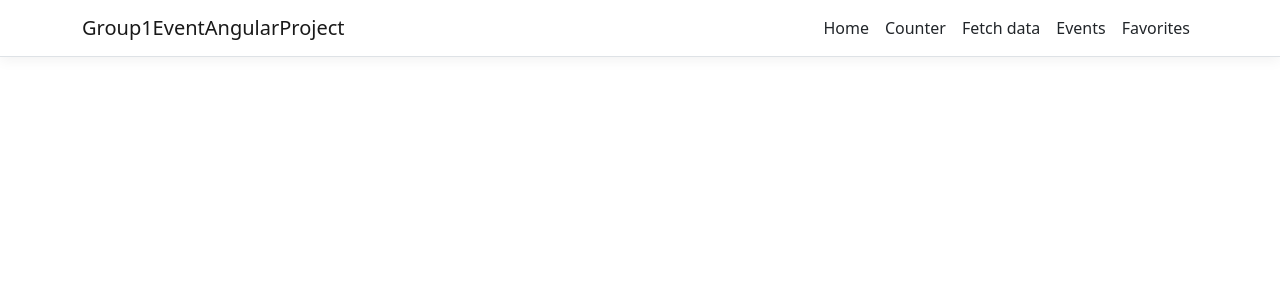
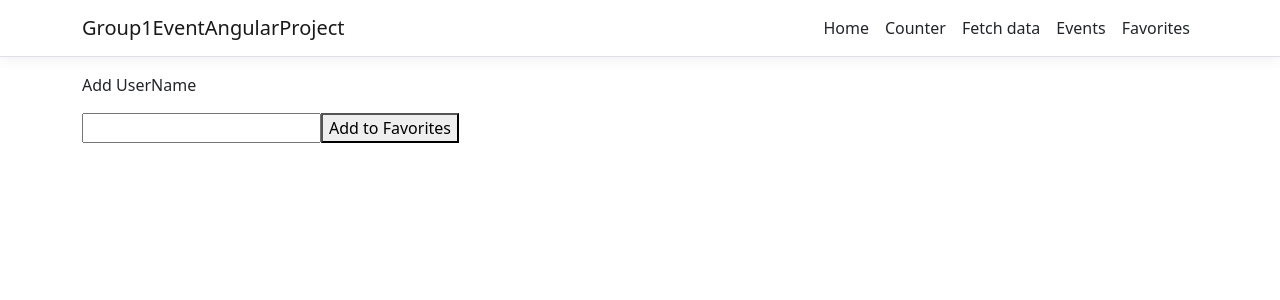
Before and after one commit to glandonj/AngularGroupProject, an Angular app in the folder Group1EventAngularProject/ClientApp/: page /event/1 in a window 1280 px wide. Shown: the top 300 px of the page. Built offline with nearby package versions, Linux system fonts and the light colour scheme; no server answers.

Commit message:
Added to Favorites functionality

```diff
--- a/Group1EventAngularProject/ClientApp/src/app/Service/event.service.ts
+++ b/Group1EventAngularProject/ClientApp/src/app/Service/event.service.ts
@@ -27,4 +27,8 @@ export class EventService {
   eventDetails(id:number):Observable<Event>{
     return this.http.get<Event>(`${this.baseUrl}api/Event/${id}`);
   }
+
+  addFavorite(newFavorite:Favorites):Observable<Favorites>{
+    return this.http.post<Favorites>(`${this.baseUrl}api/Event/addFavorite?_username=${newFavorite.username}&_eventsid=${newFavorite.eventsid}`,{});
+  }
 }
--- a/Group1EventAngularProject/ClientApp/src/app/components/event-details/event-details.component.html
+++ b/Group1EventAngularProject/ClientApp/src/app/components/event-details/event-details.component.html
@@ -2,3 +2,7 @@
 <p>{{ result.category }}</p>
 <p>{{ result.date | date:'short' }}</p>
 <p>{{ result.location }}</p>
+<p>Add UserName</p>
+<input type="text"[(ngModel)]="newFavorite.username"/>
+<!-- <input type="number" [(ngModel)]="newFavorite.eventsid"/> -->
+<button (click)="addFavorite()">Add to Favorites</button>
--- a/Group1EventAngularProject/ClientApp/src/app/components/event-details/event-details.component.ts
+++ b/Group1EventAngularProject/ClientApp/src/app/components/event-details/event-details.component.ts
@@ -2,6 +2,8 @@ import { Component, OnInit } from '@angular/core';
 import { ActivatedRoute } from '@angular/router';
 import { EventService } from 'src/app/Service/event.service';
 import { Event } from 'src/app/Models/event';
+import { Favorites } from 'src/app/Models/favorites';
+import { FavoritesComponent } from '../favorites/favorites.component';
 
 @Component({
   selector: 'app-event-details',
@@ -14,6 +16,7 @@ export class EventDetailsComponent implements OnInit {
   constructor(private route:ActivatedRoute, private eventService:EventService) { }
   events:Event[]=[];
   result:Event = {} as Event;
+  newFavorite:Favorites={} as Favorites;
 
   ngOnInit(){
     const routeParams = this.route.snapshot.paramMap;
@@ -25,4 +28,11 @@ export class EventDetailsComponent implements OnInit {
     });
   }
 
+  addFavorite():void{
+    this.newFavorite.eventsid = this.result.id;
+    this.eventService.addFavorite(this.newFavorite).subscribe((response:Favorites)=>{
+      console.log(response);
+    });
+  }
+
 }
--- a/Group1EventAngularProject/ClientApp/src/app/components/event/event.component.html
+++ b/Group1EventAngularProject/ClientApp/src/app/components/event/event.component.html
@@ -17,6 +17,9 @@
 <h1>All Events</h1>
 <ul>
     <div *ngFor="let e of events; index as i">
-        <li><a routerLink="/event/{{ i + 1}}">{{ e.name }}</a></li>
+        <li>
+            <a routerLink="/event/{{ i + 1}}">{{ e.name }}</a>
+            <p>{{ e.date | date:'short' }}</p>
+        </li>
     </div>
 </ul>
--- a/Group1EventAngularProject/ClientApp/src/app/components/event/event.component.ts
+++ b/Group1EventAngularProject/ClientApp/src/app/components/event/event.component.ts
@@ -1,6 +1,7 @@
 import { Component, OnInit } from '@angular/core';
 import { EventService } from 'src/app/Service/event.service';
 import { Event } from 'src/app/Models/event';
+import { Favorites } from 'src/app/Models/favorites';
 
 @Component({
   selector: 'app-event',
@@ -13,6 +14,7 @@ export class EventComponent implements OnInit {
 
   events:Event[]=[];
   newEvent:Event={} as Event;
+  newFavorite:Favorites={} as Favorites;
 
 
   ngOnInit(): void {
@@ -27,7 +29,6 @@ export class EventComponent implements OnInit {
   }
 
 
-
   addEvent():void{
     this.eventservice.addEvent(this.newEvent).subscribe((response:Event)=>{
       console.log(response);
--- a/Group1EventAngularProject/ClientApp/src/app/components/favorites/favorites.component.html
+++ b/Group1EventAngularProject/ClientApp/src/app/components/favorites/favorites.component.html
@@ -1,4 +1,6 @@
 <h1>Favorites</h1>
 <ul *ngFor="let f of favorites; index as i">
-    <li><a routerLink="/event/{{ i + 1}}">{{ f.name }}</a></li>
+    <li><a routerLink="/event/{{ i + 1}}">{{ f.name }}</a>
+        <p>{{ f.date | date:'short' }}</p>
+    </li>
 </ul>
```
Also changed, not shown: 1 other file (tests, documents, lock files or other folders).
